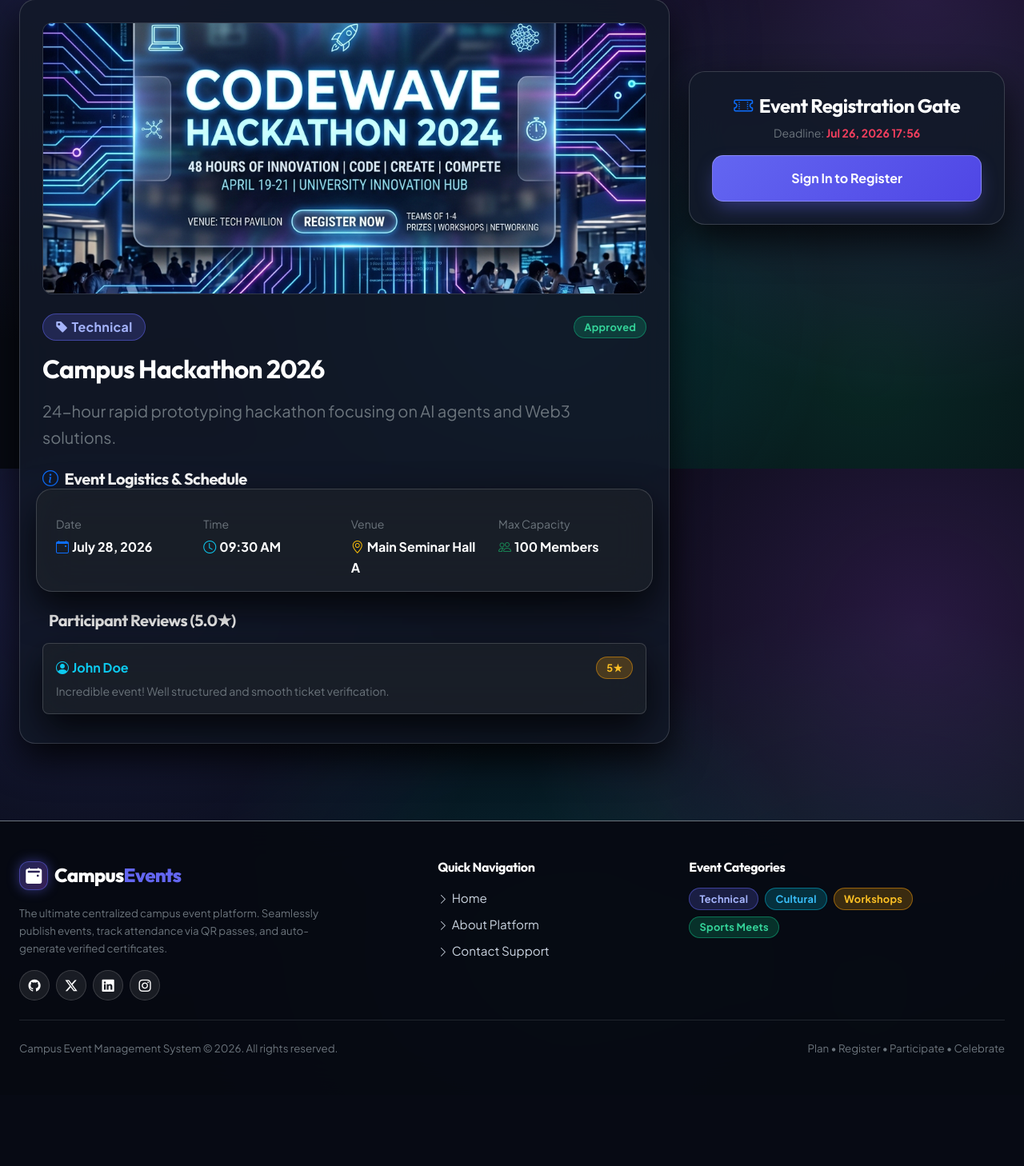
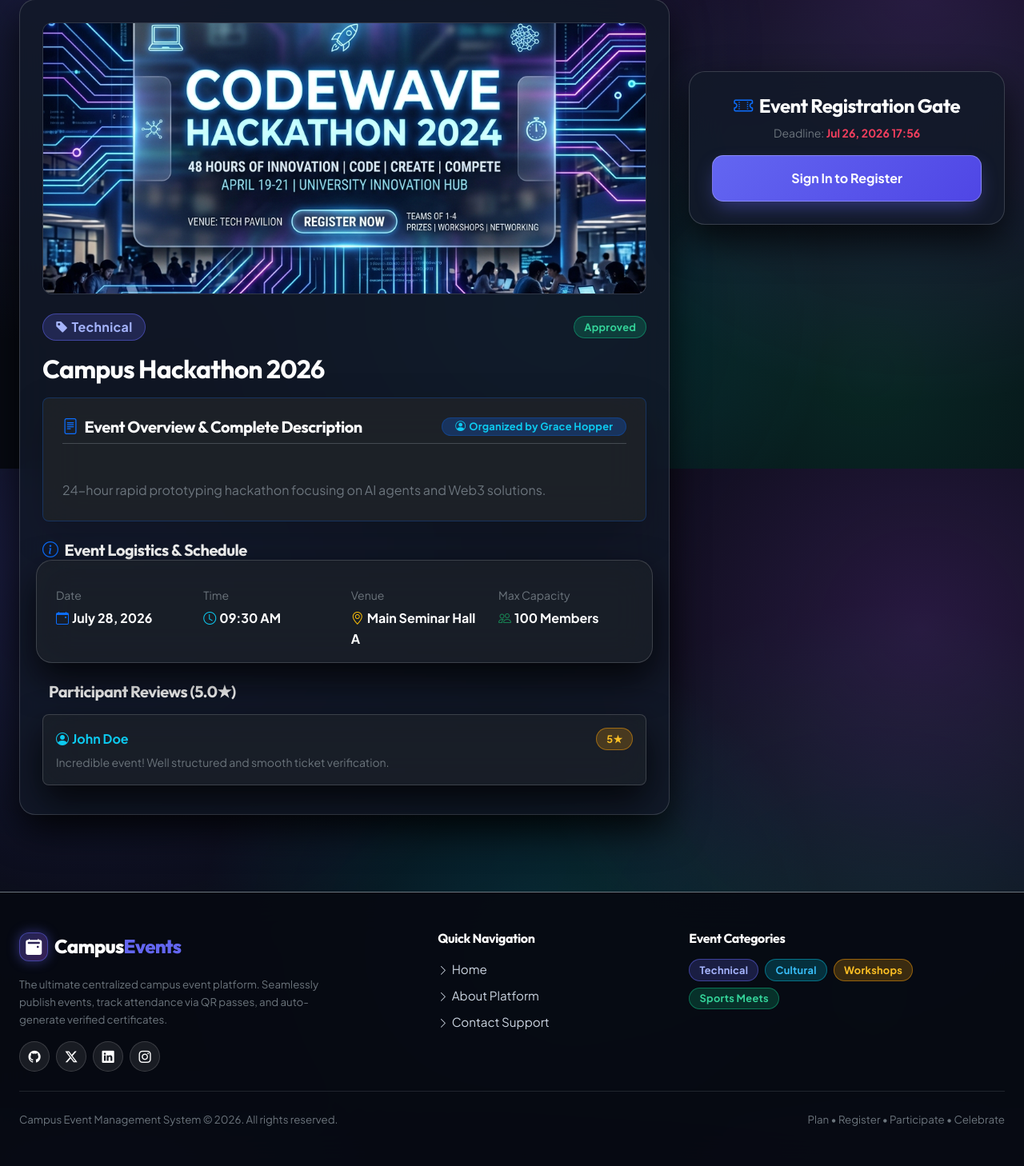
Before and after one commit to vasavi249/campus-event-management-system, a Django app: page /event/4/ in a window 1280 px wide. Shown: the part 214-1672 px from the top of the page at 80% size. Before the commit the page ends 1533 px from the top, so only its background shows below. Run offline with Django 4.2, Linux system fonts and the light colour scheme; data comes from the database, SQL or seed files in the repository; some libraries are stand-ins or nearby versions.

Commit message:
Enhance event description overview display on event cards and detail page before student registration

```diff
--- a/events/templates/events/event_detail.html
+++ b/events/templates/events/event_detail.html
@@ -46,7 +46,21 @@
             </div>
 
             <h1 class="fw-bold text-white mb-3 fs-2">{{ event.title }}</h1>
-            <p class="text-secondary leading-relaxed mb-4 fs-5">{{ event.description }}</p>
+
+            <!-- Highlighted Detailed Event Description Card -->
+            <div class="glass-card bg-dark bg-opacity-75 p-4 rounded-3 mb-4 border border-primary border-opacity-25 shadow-lg">
+                <div class="d-flex align-items-center justify-content-between mb-3 border-bottom border-secondary border-opacity-50 pb-2">
+                    <h5 class="fw-bold text-white mb-0">
+                        <i class="bi bi-file-text text-primary me-2 fs-5"></i>Event Overview &amp; Complete Description
+                    </h5>
+                    <span class="badge bg-primary bg-opacity-25 text-info border border-primary border-opacity-25 px-3 py-1">
+                        <i class="bi bi-person-circle me-1"></i>Organized by {{ event.organizer.full_name }}
+                    </span>
+                </div>
+                <div class="text-secondary leading-relaxed fs-6" style="white-space: pre-line; line-height: 1.75;">
+                    {{ event.description }}
+                </div>
+            </div>
 
             <!-- Detailed Event Info Grid -->
             <h5 class="fw-bold text-white mb-3"><i class="bi bi-info-circle text-primary me-2"></i>Event Logistics &amp; Schedule</h5>
```
Also changed, not shown: events/templates/events/home.html (+7 -2 lines).
